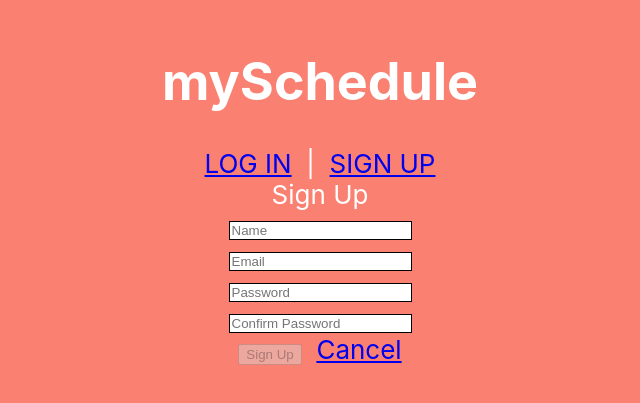
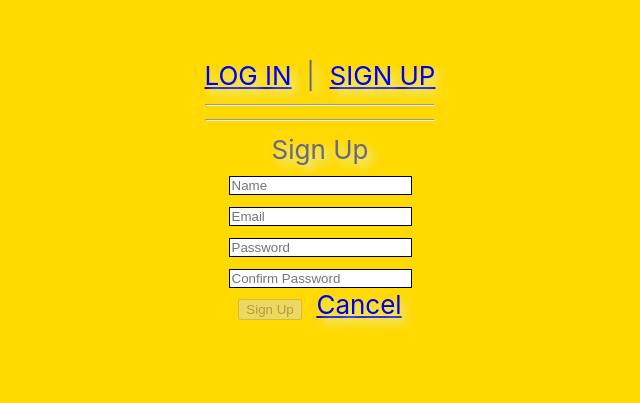
Before and after one commit to d0uble0deven/mySchedule_React_Node, a React (Create React App) app: page /signup in a window 1280 px wide. Shown: the part 197-600 px from the top of the page, without its empty margins (320-960 px from the left). Built offline with nearby package versions, Linux system fonts and the light colour scheme.

Commit message:
delete CRUD functionality is stubbed up

```diff
--- a/src/components/MeetingForm/MeetingForm.css
+++ b/src/components/MeetingForm/MeetingForm.css
@@ -1,5 +1,7 @@
 .MeetingForm {
-    border: black solid 3px;
+    border: #6A687A solid 3px;
+    border-radius: 40%;
+
 }
 
 
--- a/src/components/MeetingForm/MeetingForm.jsx
+++ b/src/components/MeetingForm/MeetingForm.jsx
@@ -36,8 +36,6 @@ class MeetingForm extends Component {
                             value={this.state.date}
                             onChange={this.handleChange}
                             name='date'
-
-                        // onKeyPress={this.handleKeyPress}
                         /></span>
                     </label>
                     <label>
@@ -45,7 +43,6 @@ class MeetingForm extends Component {
                             value={this.state.people}
                             onChange={this.handleChange}
                             name='people'
-                        // onKeyPress={this.handleKeyPress}
                         /></span>
                     </label>
                     <label>
@@ -54,7 +51,6 @@ class MeetingForm extends Component {
                             value={this.state.time}
                             onChange={this.handleChange}
                             name="time"
-                        // onKeyPress={this.handleKeyPress}
                         /></span>
                     </label>
 
@@ -64,7 +60,6 @@ class MeetingForm extends Component {
                             value={this.state.location}
                             onChange={this.handleChange}
                             name='location'
-                        // onKeyPress={this.handleKeyPress}
                         /></span>
                     </label>
 
@@ -74,7 +69,6 @@ class MeetingForm extends Component {
                             value={this.state.notes}
                             onChange={this.handleChange}
                             name='notes'
-                        // onKeyPress={this.handleKeyPress}
                         />
                         </span>
                     </label>
--- a/src/components/NavBar/NavBar.css
+++ b/src/components/NavBar/NavBar.css
@@ -1,14 +1,18 @@
 .NavBar-welcome {
-    color: black;
-    background: white;
-  };
+  color: #c84630;
+  background: white;
+  }
 
 .NavBar {
-    color: grey;
+  color: #c84630;
+  background: white;
+  }
+
+.NavBar-link {
+  color: #c84630;
     background: white;
   }
 
-  .NavBar-link {
-    color: grey;
-    background: white;
-  };
+h1 {
+    color: #dff8eb;
+  }
--- a/src/components/NavBar/NavBar.jsx
+++ b/src/components/NavBar/NavBar.jsx
@@ -15,25 +15,30 @@ import './NavBar';
 const NavBar = (props) => {
     let nav = props.user ?
         <div>
+            <hr />
             <h1>mySchedule</h1>
-            <span className='NavBar-welcome'>WELCOME, {props.user.name}</span>
+            <hr />
+            <span className='NavBar-welcome'>Welcome, {props.user.name}</span>
             &nbsp;&nbsp;|&nbsp;&nbsp;&nbsp;
             {/* <span><Link to='' className='NavBar-link'>Check out your upcoming Schedule</Link></span> */}
-            <span>Check out your upcoming Schedule</span>
+            <span>Check out your upcoming schedule</span>
             &nbsp;&nbsp;|&nbsp;&nbsp;&nbsp;
             {/* <Link to='' className='NavBar-link'>LOG OUT</Link> */}
             <Link to='/' className='NavBar-link' onClick={props.logout} >LOG OUT</Link>
+            <hr />
         </div>
         :
         <div>
             <Link to='/login' className='NavBar-link'>LOG IN</Link>
             &nbsp;&nbsp;|&nbsp;&nbsp;
             <Link to='/signup' className='NavBar-link'>SIGN UP</Link>
+            <hr />
         </div>;
 
     return (
         <div className='NavBar'>
             {nav}
+            <hr />
         </div>
     );
 };
--- a/src/components/Schedule/Meeting/Meeting.css
+++ b/src/components/Schedule/Meeting/Meeting.css
@@ -1,4 +1,5 @@
 .Meeting {
-    border: green solid 10px;
+    border: #6a687a solid 10px;
     padding: 10px 10px;
+    color: #dff8eb
 }
--- a/src/components/Schedule/Meeting/Meeting.jsx
+++ b/src/components/Schedule/Meeting/Meeting.jsx
@@ -3,11 +3,18 @@ import './Meeting.css';
 
 
 class Meeting extends Component {
-    render(props) {
+    render() {
         return (
             <div className="Meeting">
+                <hr />
                 Meeting
+                <hr />
+                <button className="deleteItem-btn"
+                    onClick={this.props.deleteItem}>-
+                </button>
+                <hr />
             </div >
+
         )
     }
 
--- a/src/components/Schedule/Month/Month.css
+++ b/src/components/Schedule/Month/Month.css
@@ -1,4 +1,5 @@
 .Month {
-    border: blanchedalmond solid 30px;
+    border: #2a518d solid 30px;
     padding: 10px 10px;
+    color: #c84630;
 }
--- a/src/components/Schedule/Month/Month.jsx
+++ b/src/components/Schedule/Month/Month.jsx
@@ -1,4 +1,5 @@
 import React, { Component } from 'react';
+import Meeting from '../Meeting/Meeting'
 import './Month.css'
 
 
@@ -8,6 +9,12 @@ class Month extends Component {
         return (
             <div className="Month">
                 Month
+                <hr />
+                <Meeting
+                    deleteItem={this.props.deleteItem}
+                />
+                <hr />
+
             </div >
         )
     }
--- a/src/components/SchedulesPage/SchedulesPage.jsx
+++ b/src/components/SchedulesPage/SchedulesPage.jsx
@@ -4,6 +4,7 @@ import NavBar from '../../components/NavBar/NavBar';
 import MeetingForm from '../MeetingForm/MeetingForm';
 import Month from '../Schedule/Month/Month';
 import Meeting from '../Schedule/Meeting/Meeting';
+import './SchedulesPage.css';
 
 // Main Page
 
@@ -17,13 +18,17 @@ const SchedulesPage = (props) => {
 
 
 
-            <title>SchedulesPage</title>
+            {/* <title>SchedulesPage</title> */}
             <NavBar />
+            <hr />
             <MeetingForm
                 addSchedule={props.addSchedule}
             />
-            <Month />
-            <Meeting />
+            <hr />
+            <Month
+                deleteItem={props.deleteItem}
+            />
+            <hr />
 
             <meta
                 name="description"
@@ -33,6 +38,25 @@ const SchedulesPage = (props) => {
         </div>
     )
 }
+
+// how to map all state, taked from Mastermind
+// const GameBoard = (props) => (
+//     <div className={styles.GameBoard}>
+//       {props.guesses.map((guess, idx) =>
+//         <GuessRow
+//           guess={guess}
+//           colors={props.colors}
+//           rowIdx={idx}
+//           currentGuess={idx === (props.guesses.length - 1)}
+//           handlePegClick={props.handlePegClick}
+//           handleScoreClick={props.handleScoreClick}
+//           key={idx}
+//         />
+//       )}
+//     </div>
+//   );
+
+
 
 // class SchedulesPage extends Component {
 
--- a/src/pages/App/App.css
+++ b/src/pages/App/App.css
@@ -1,7 +1,7 @@
 .App {
   text-align: center;
-  background-color: #282c34;
-  color: white;
+  /* background-color: #282c34; */
+  /* color: white; */
 }
 
 .App-logo {
@@ -9,18 +9,30 @@
 }
 
 .App-header {
-  background-color: salmon;
-  min-height: 100vh;
+  /* background-color: #6A687A; */
+  /* background-color: #102542; */
+  /* background-color: #242F40; */
+  /* background-color: #dff8eb; */
+  /* background-color: #c84630; */
+  /* background-color: #2a518d; */
+  background-color: #ffd900;
+  /* background: rgb(16,37,66);
+background: radial-gradient(circle, rgba(16,37,66,1) 0%, rgba(223,248,235,1) 100%); */
+/* background: rgb(16,37,66);
+background: radial-gradient(circle, rgba(16,37,66,0.5228466386554622) 0%, rgba(200,70,48,0.5900735294117647) 100%);   */
+min-height: 100vh;
   display: flex;
   flex-direction: column;
   align-items: center;
   justify-content: center;
   font-size: calc(10px + 2vmin);
-  color: white;
+  /* below changes color of font of headline */
+  color: #6A687A;
+  text-shadow: 5px 5px 10px #dff8eb;
 }
 
 .App-link {
-  color: white;
+  /* color: white; */
   /* color: #09d3ac; */
 
 }
@@ -38,8 +50,8 @@
 }
 
 
-.nav {
+/* .nav {
   color: white;
   background-color: white;
   border: solid salmon 5px;
-}
+} */
--- a/src/pages/App/App.js
+++ b/src/pages/App/App.js
@@ -44,12 +44,60 @@ class App extends Component {
   /*--- CREATE FUNCTION ---*/
 
   addSchedule = (state) => {
-    console.log(state);
-
+    console.log(state)
     this.setState({
       schedule: [...this.state.schedule, state]
     });
   };
+
+
+  /*--- DELETE FUNCTION ---*/
+
+  // TODO_LIST
+  deleteItem = (id) => {
+    console.log(id)
+    // first we copy the state and modify it
+    let newSchedule = this.state.schedule.filter(
+      item => this.state.schedule[id] !== item
+    )
+    // set the state
+    this.setState({
+      schedule: newSchedule
+      // this.setState(({ list }) => ({
+      //   Schedule: schedule.filter((toDo, index) => index !== state)
+      //   // find piece and print state without piece
+    });
+  }
+
+  // REACT-BLOG
+  // handleDelete = id => {
+  //   // first we copy the state and modify it
+  //   let newSchedule = this.state.schedule.filter(
+  //     item => this.state.schedule[id] !== item
+  //   )
+  //   // set the state
+  //   this.setState({
+  //     schedule: newSchedule
+  //   })
+  // }
+
+
+  /*--- UPDATE FUNCTION ---*/
+
+  updateSchedule = (id) => {
+    console.log(id)
+    // first we copy the state and modify it
+    let newSchedule = this.state.schedule.filter(
+      item => this.state.schedule[id] !== item
+    )
+    // set the state
+    this.setState({
+      schedule: newSchedule
+      // this.setState(({ list }) => ({
+      //   Schedule: schedule.filter((toDo, index) => index !== state)
+      //   // find piece and print state without piece
+    });
+  }
 
 
 
@@ -86,7 +134,7 @@ class App extends Component {
       <div className="App">
         <header className="App-header">
 
-          <h1>mySchedule</h1>
+          {/* <h1>mySchedule</h1> */}
           <NavBar
             user={this.state.user}
             logout={this.handleLogout}
```
Also changed, not shown: src/components/SchedulesPage/SchedulesPage.css (added).
